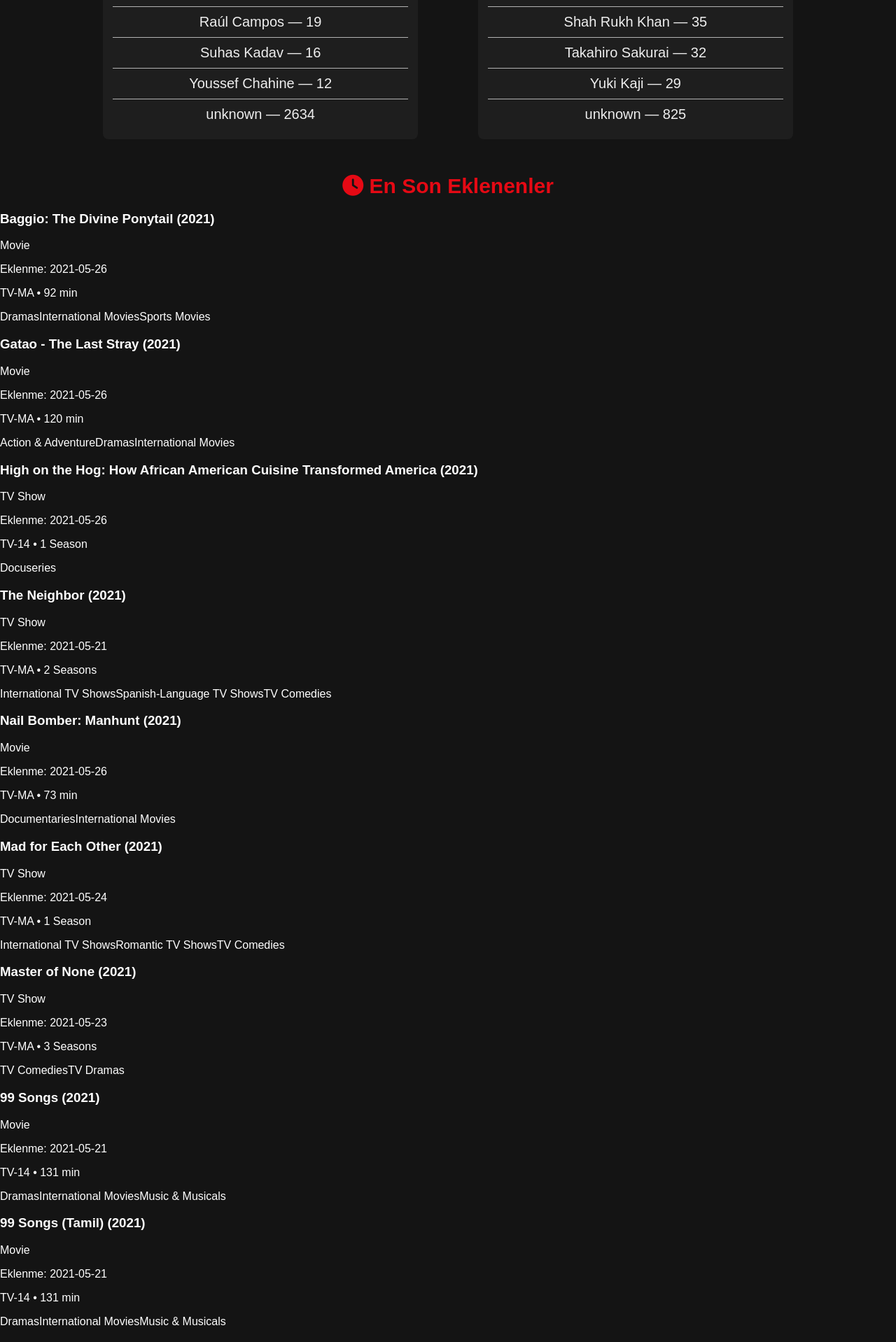
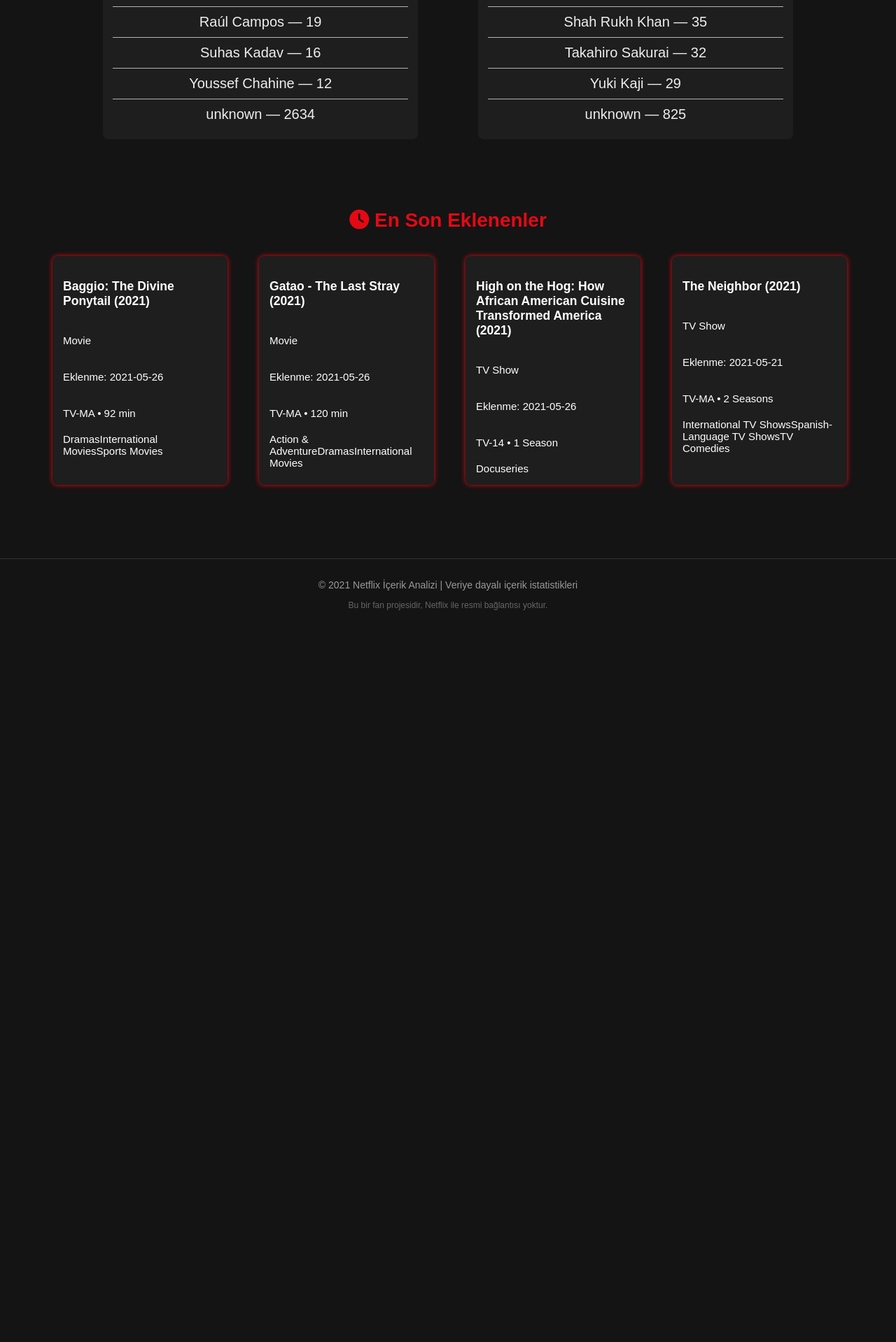
Before and after one commit to zehranuracikgoz/netflix-content-analysis, a Flask app: page / in a window 1280 px wide. Shown: the part 1041-2959 px from the top of the page at 70% size. After the commit the page ends 1913 px from the top, so only its background shows below. Run offline with Flask 3, Linux system fonts and the light colour scheme.

Commit message:
Update style.css

```diff
--- a/static/css/style.css
+++ b/static/css/style.css
@@ -24,7 +24,6 @@ h2 {
   padding: 0 20px;
 }
 
-
 .main-container{
   display: flex;
   justify-content: center;
@@ -33,6 +32,8 @@ h2 {
   margin: 0 auto 50px;
   padding: 0 20px;
   flex-wrap: wrap;
+}
+
 .country-box, .genre-box, .director-box, .actor-box {
   background-color: #1E1E1E;
   border-radius: 8px;
@@ -41,7 +42,6 @@ h2 {
   box-sizing: border-box;
 }
 
-/* Liste stilleri */
 .country-box ul,
 .genre-box ul,
 .director-box ul,
@@ -69,11 +69,21 @@ h2 {
 .actor-box li:last-child {
   border-bottom: none;
 }
+
+.chart-container canvas {
+  display: block;
+  max-width: 100%;
+  height: 300px;
+  margin: 0 auto;
+}
+
 .recent-container {
+  position: relative;
   max-width: 1200px;
   margin: 40px auto;
-  padding: 20px;
+  padding: 30px 60px;
 }
+
 
 .recent-container h2 {
   margin-bottom: 20px;
@@ -81,25 +91,91 @@ h2 {
 }
 
 .show-grid {
-  display: grid;
-  grid-template-columns: repeat(auto-fill, minmax(200px, 1fr));
-  gap: 20px;
-  justify-items: center;
+  display: flex;
+  overflow-x: auto;
+  scroll-behavior: smooth;
+  gap: 15px;
+  padding-bottom: 10px;
+  scrollbar-width: none;
+}
+
+.show-grid::-webkit-scrollbar {
+  display: none;
+}
+
 .show-card {
   background-color: #1E1E1E;
   border-radius: 8px;
   padding: 15px;
-  width: 100%;
-  max-width: 200px;
+  margin: 15px;
+  min-width: 200px;
+  max-width: 250px;
   box-sizing: border-box;
-  box-shadow: 0 0 10px rgba(229, 9, 20, 0.4);
+  box-shadow: 0 0 7px #E50914;
   color: #fff;
   display: flex;
   flex-direction: column;
   gap: 5px;
   font-size: 15px;
-  margin:0 0 8px;
+  flex-shrink: 0;
 }
+
+.skeleton {
+  background: linear-gradient(90deg, #2a2a2a 25%, #3a3a3a 37%, #2a2a2a 63%);
+  background-size: 400% 100%;
+  animation: shimmer 1.5s infinite;
+  border-radius: 8px;
+  height: 200px;
+  min-width: 200px;
+  max-width: 200px;
+  flex-shrink: 0;
+}
+
+@keyframes shimmer {
+  0% { background-position: 200% 0; }
+  100% { background-position: -200% 0; }
+}
+
+
+.carousel-nav {
+  position: absolute;
+  top: 50%;
+  left: 0;
+  right: 0;
+  display: flex;
+  justify-content: space-between;
+  transform: translateY(-50%);
+}
+
+.carousel-btn {
+  position: absolute;
+  top: 50%;
+  transform: translateY(-50%);
+  background-color: transparent;
+  border: none;
+  border-radius: 3px;
+  color: #E50914;
+  font-size: 1.6rem;
+  padding: 6px 12px;
+  cursor: pointer;
+  transition: background-color 0.3s, color 0.3s;
+  z-index: 20;
+}
+
+#prevBtn {
+  left: 10px;
+}
+
+#nextBtn {
+  right: 10px;
+}
+
+.carousel-btn:hover {
+  background-color: #E50914;
+  color: white;
+}
+
+
 .footer {
   text-align: center;
   padding: 15px 10px;
@@ -108,3 +184,25 @@ h2 {
   border-top: 1px solid #333;
   margin-top: 50px;
 }
+
+.disclaimer {
+  font-size: 12px;
+  color: #666;
+  margin-top: 6px;
+}
+
+@media (max-width: 1024px) {
+  .main-container {
+    flex-direction: column;
+    align-items: center;
+  }
+
+  .country-box, .genre-box, .director-box, .actor-box {
+    width: 90%;
+  }
+
+  .stats-row {
+    justify-content: center;
+    gap: 20px;
+  }
+}
```
